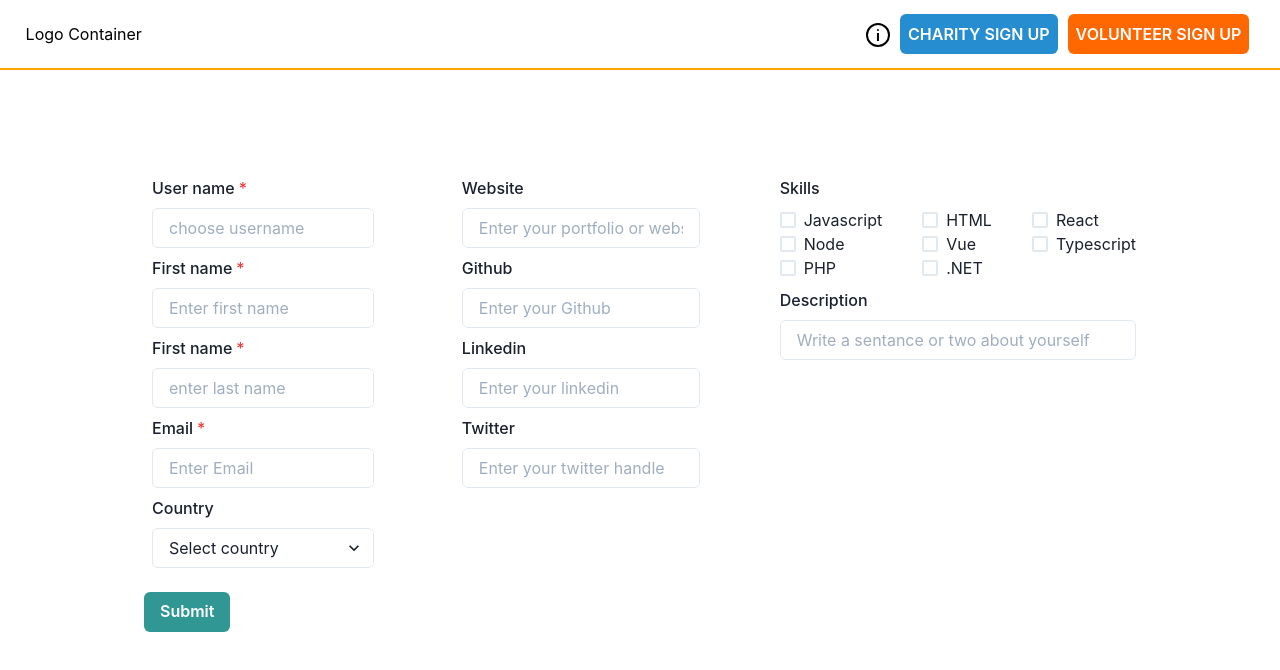
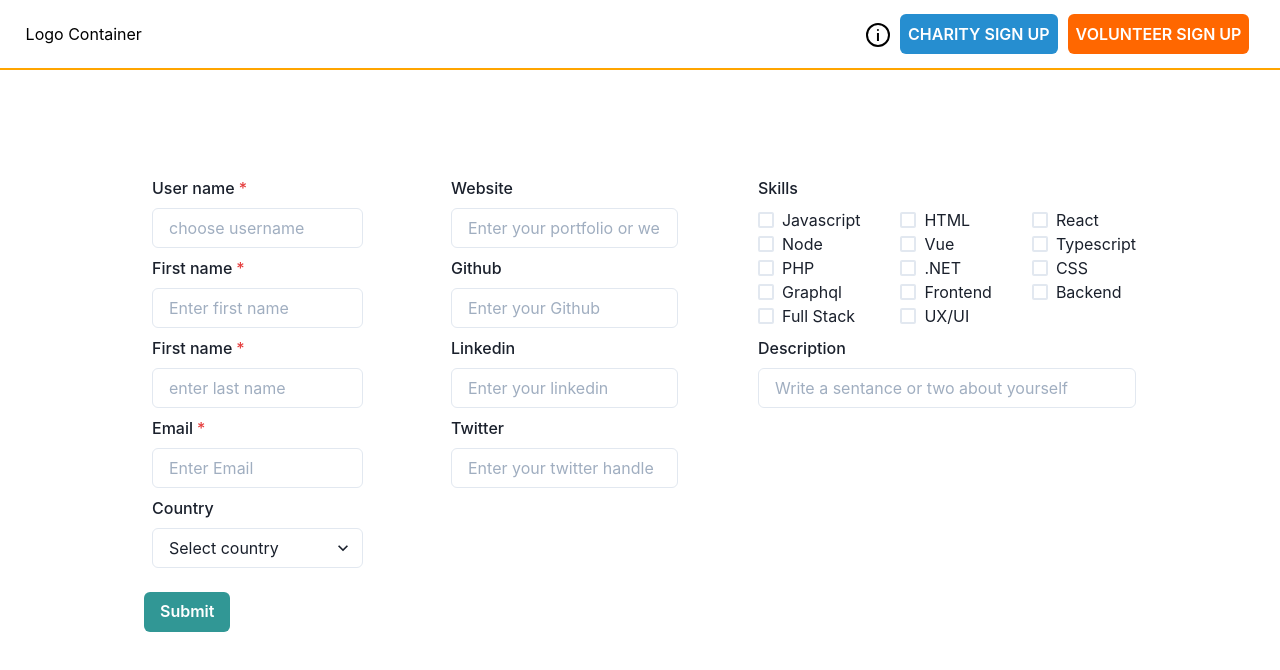
Before and after one commit to chingu-voyages/v28-bears-team-10, a Next.js app: page /volunteers/signup in a window 1280 px wide. Shown: the top 670 px of the page. Built offline with nearby package versions, Linux system fonts and the light colour scheme.

Commit message:
Add extra skills

```diff
--- a/components/SkillsSelector.js
+++ b/components/SkillsSelector.js
@@ -31,6 +31,24 @@ export default function SkillsSelector({ onChange }) {
                     <Checkbox name="skills" value=".NET" onChange={onChange}>
                         .NET
                     </Checkbox>
+                    <Checkbox name="skills" value="CSS" onChange={onChange}>
+                        CSS
+                    </Checkbox>
+                    <Checkbox name="skills" value="Graphql" onChange={onChange}>
+                        Graphql
+                    </Checkbox>
+                    <Checkbox name="skills" value="Frontend" onChange={onChange}>
+                        Frontend
+                    </Checkbox>
+                    <Checkbox name="skills" value="Backend" onChange={onChange}>
+                        Backend
+                    </Checkbox>
+                    <Checkbox name="skills" value="Full Stack" onChange={onChange}>
+                        Full Stack
+                    </Checkbox>
+                    <Checkbox name="skills" value="UX/UI" onChange={onChange}>
+                        UX/UI
+                    </Checkbox>
                 </CheckboxGroup>
             </Grid>
         </>
```
